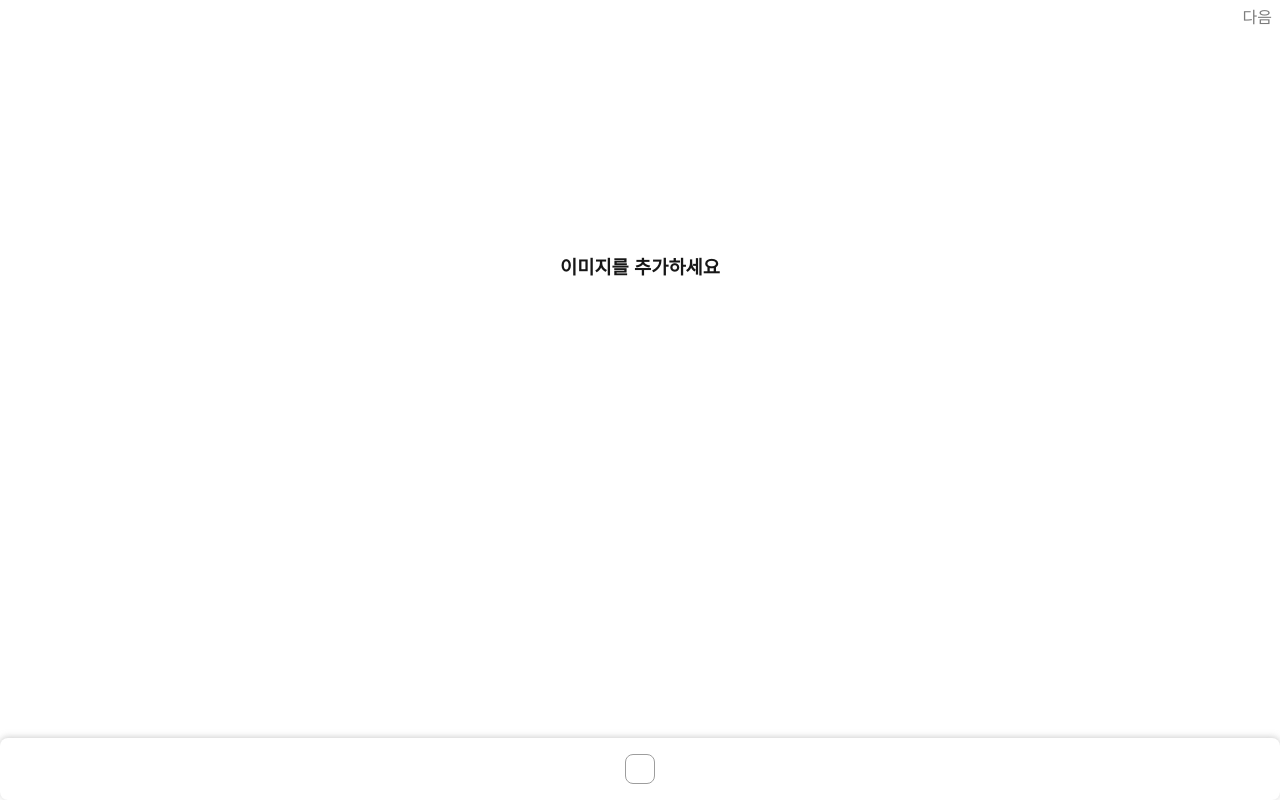
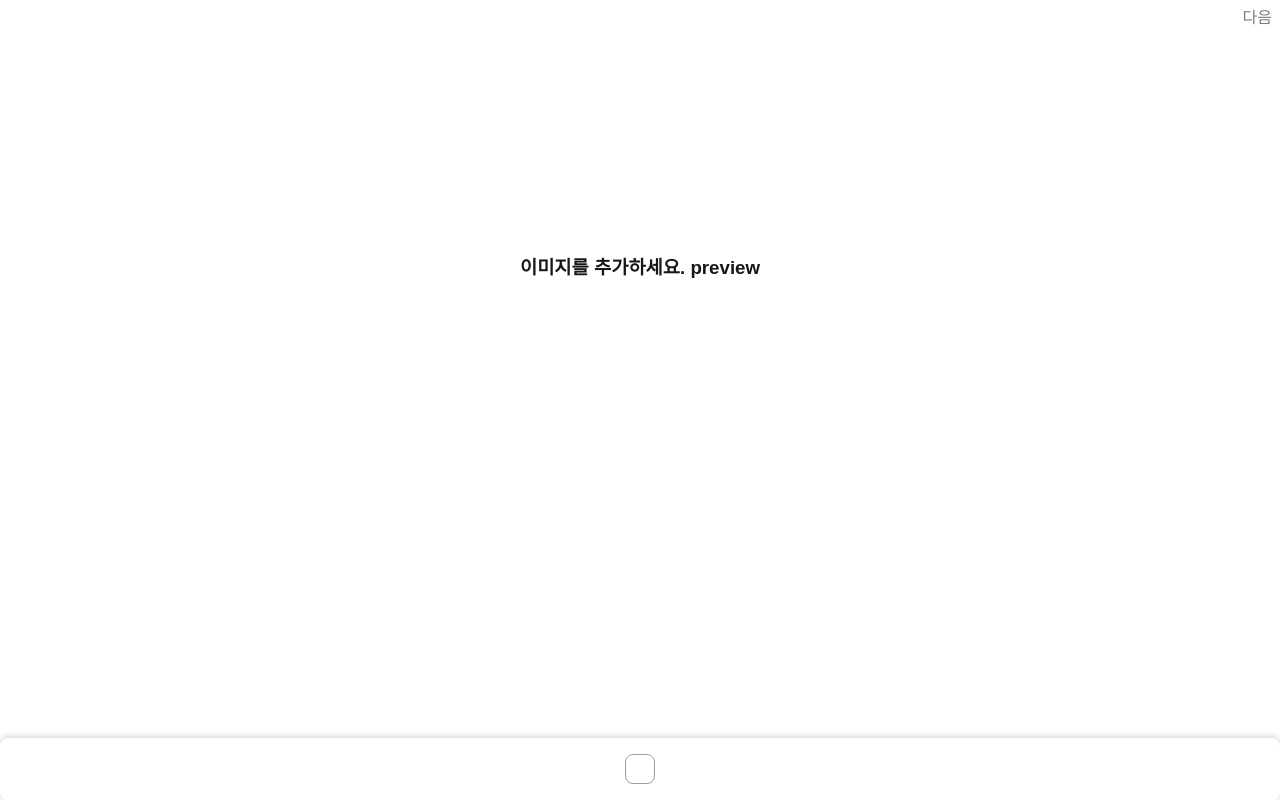
Before and after one commit to junbeomAn/phototicon, a Next.js app: page / in a window 1280 px wide. Built offline with nearby package versions, Linux system fonts and the light colour scheme.

Commit message:
test: cicd test

```diff
--- a/app/(root-upload)/(components)/UploadPanel.tsx
+++ b/app/(root-upload)/(components)/UploadPanel.tsx
@@ -19,7 +19,7 @@ export default function UploadPanel() {
             </li>
           ))}
         </ul>
-        {images.length === 0 && <h3>이미지를 추가하세요</h3>}
+        {images.length === 0 && <h3>이미지를 추가하세요. preview</h3>}
       </div>
       <UploadForm />
     </section>
```
